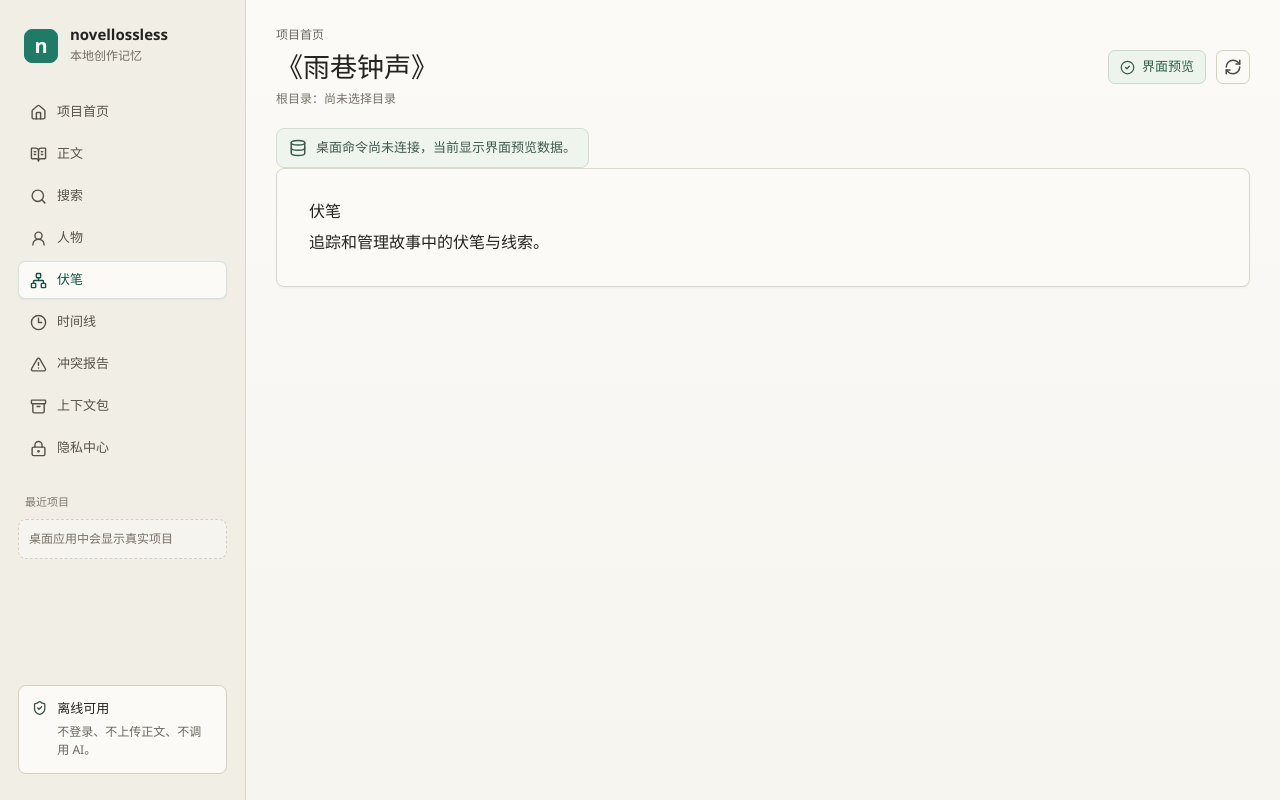
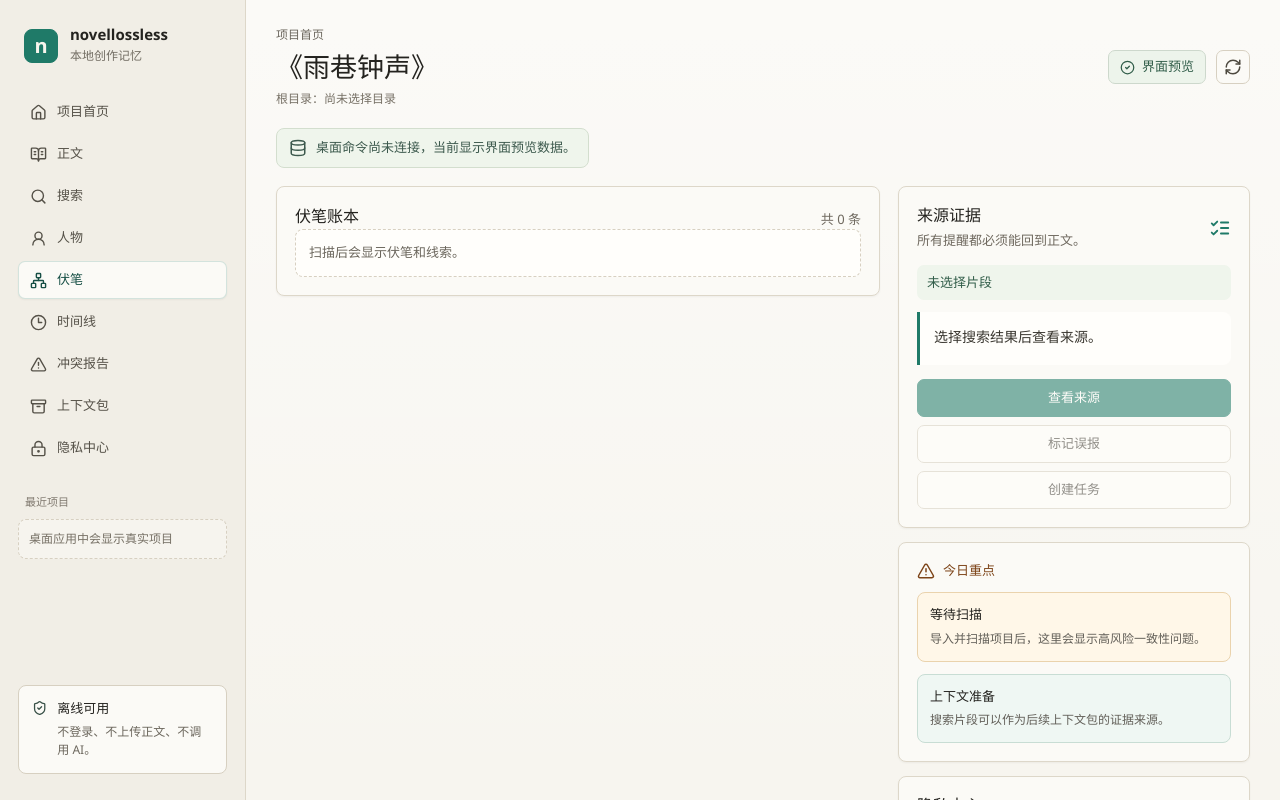
Before and after one commit to gordonlu/novellossless, a React (Vite) app in the folder apps/desktop/: page /foreshadows in a window 1280 px wide. Built offline with nearby package versions, Linux system fonts and the light colour scheme.

Commit message:
feat(ui): foreshadow ledger page with risk color coding

```diff
--- a/apps/desktop/src/App.tsx
+++ b/apps/desktop/src/App.tsx
@@ -677,7 +677,7 @@ export function App() {
           <Route path="/content" element={<ContentView />} />
           <Route path="/search" element={<SearchView />} />
           <Route path="/characters" element={<Characters projectId={selectedProject.id} />} />
-          <Route path="/foreshadows" element={<Foreshadows />} />
+          <Route path="/foreshadows" element={<Foreshadows projectId={selectedProject.id} />} />
           <Route path="/timeline" element={<Timeline />} />
           <Route path="/issues" element={<Issues />} />
           <Route path="/context-pack" element={<ContextPackRoute />} />
--- a/apps/desktop/src/routes/Foreshadows.tsx
+++ b/apps/desktop/src/routes/Foreshadows.tsx
@@ -1,10 +1,81 @@
-export function Foreshadows() {
+import { useEffect, useState } from "react";
+import { Network } from "lucide-react";
+import { clsx } from "clsx";
+import { listForeshadows, ForeshadowItem } from "../tauri";
+import { StatusButtons } from "../components/StatusButtons";
+import { InspectorPanel } from "../components/InspectorPanel";
+import { riskLabel } from "../lib/helpers";
+
+const riskColors: Record<string, string> = {
+  high: "risk-high",
+  medium: "risk-medium",
+  low: "risk-low",
+};
+
+interface Props {
+  projectId: string;
+}
+
+export function Foreshadows({ projectId }: Props) {
+  const [items, setItems] = useState<ForeshadowItem[]>([]);
+  const [selected, setSelected] = useState<ForeshadowItem | null>(null);
+
+  useEffect(() => {
+    if (projectId && projectId !== "demo") {
+      listForeshadows(projectId, 50).then(setItems);
+    }
+  }, [projectId]);
+
   return (
-    <div className="panel" style={{ padding: "2rem" }}>
-      <h2>伏笔</h2>
-      <p className="text-muted" style={{ marginTop: "0.5rem" }}>
-        追踪和管理故事中的伏笔与线索。
-      </p>
-    </div>
+    <section className="content-grid">
+      <div className="primary-column">
+        <section className="panel">
+          <div className="panel-heading"><h2>伏笔账本</h2><p>共 {items.length} 条</p></div>
+          <div className="compact-list">
+            {items.length > 0 ? (
+              items.map((item) => (
+                <article
+                  className={clsx("compact-item", selected?.id === item.id && "compact-item-active")}
+                  key={item.id}
+                  onClick={() => setSelected(item)}
+                >
+                  <div>
+                    <strong>{item.title}</strong>
+                    <p>
+                      <span className={riskColors[item.riskLevel] ?? ""}>
+                        {riskLabel(item.riskLevel)}
+                      </span>
+                      {" · "}{item.sourcePath} · {item.evidence.slice(0, 60)}
+                    </p>
+                  </div>
+                  <div className="row-actions">
+                    <StatusButtons onConfirm={() => {}} onDismiss={() => {}} />
+                  </div>
+                </article>
+              ))
+            ) : (
+              <div className="empty-state small">扫描后会显示伏笔和线索。</div>
+            )}
+          </div>
+        </section>
+      </div>
+      <aside className="inspector">
+        {selected ? (
+          <section className="panel">
+            <div className="panel-heading compact"><h2>详情</h2><Network size={22} /></div>
+            <div className="evidence-meta">
+              <div><span>类型</span><strong>{selected.foreshadowType}</strong></div>
+              <div><span>风险</span><strong>{riskLabel(selected.riskLevel)}</strong></div>
+              <div><span>状态</span><strong>{selected.status}</strong></div>
+              <div><span>来源</span><strong>{selected.sourcePath}</strong></div>
+              <div><span>章节</span><strong>{selected.sourceTitle}</strong></div>
+            </div>
+            <blockquote>{selected.evidence}</blockquote>
+          </section>
+        ) : (
+          <InspectorPanel selectedHit={null} />
+        )}
+      </aside>
+    </section>
   );
 }
--- a/apps/desktop/src/styles.css
+++ b/apps/desktop/src/styles.css
@@ -701,6 +701,21 @@ blockquote {
   background: #eff7f3;
 }
 
+.risk-high {
+  color: #c62828;
+  font-weight: 600;
+}
+
+.risk-medium {
+  color: #cb6b0e;
+  font-weight: 600;
+}
+
+.risk-low {
+  color: #2e7d32;
+  font-weight: 600;
+}
+
 .mode-panel {
   display: flex;
   gap: 11px;
```
